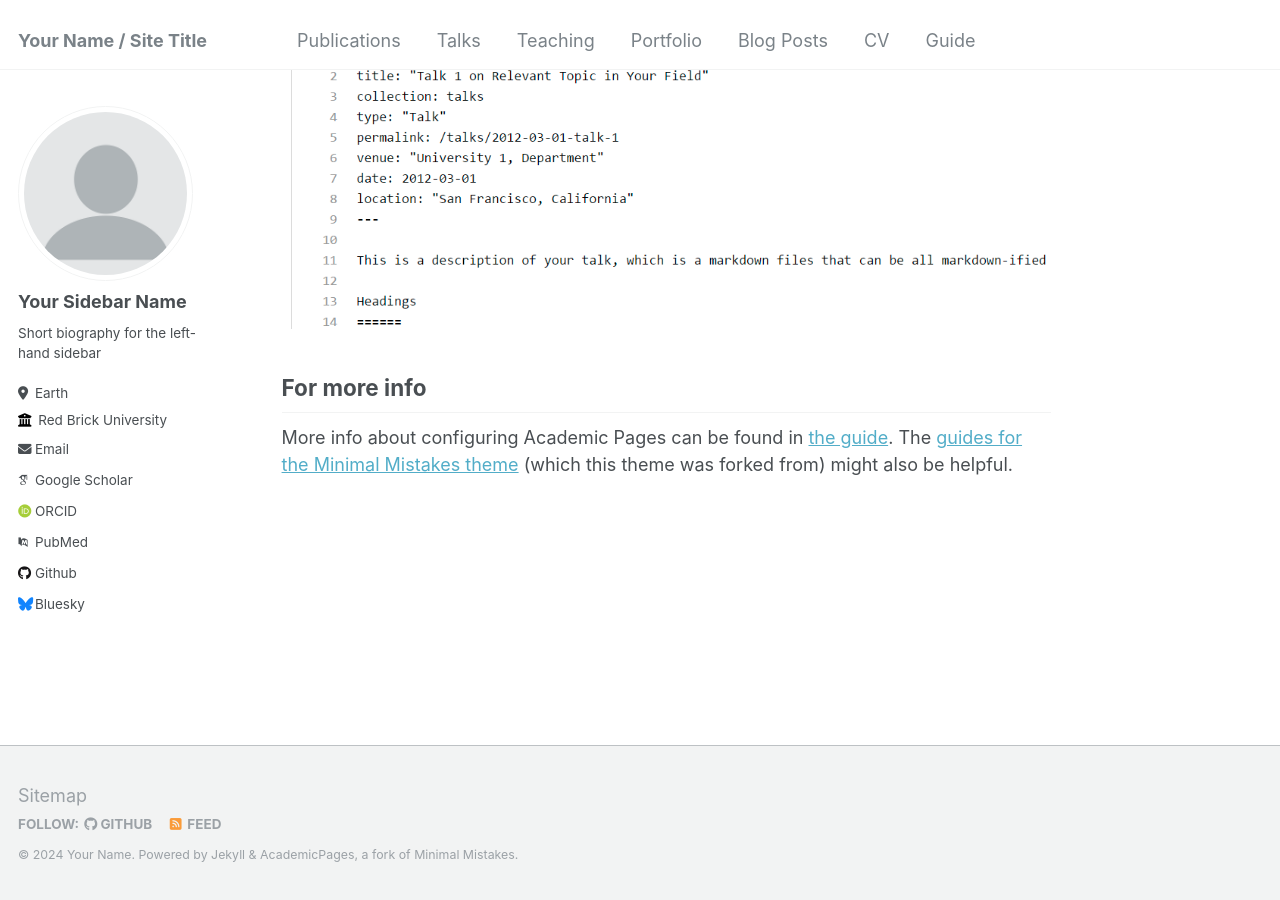
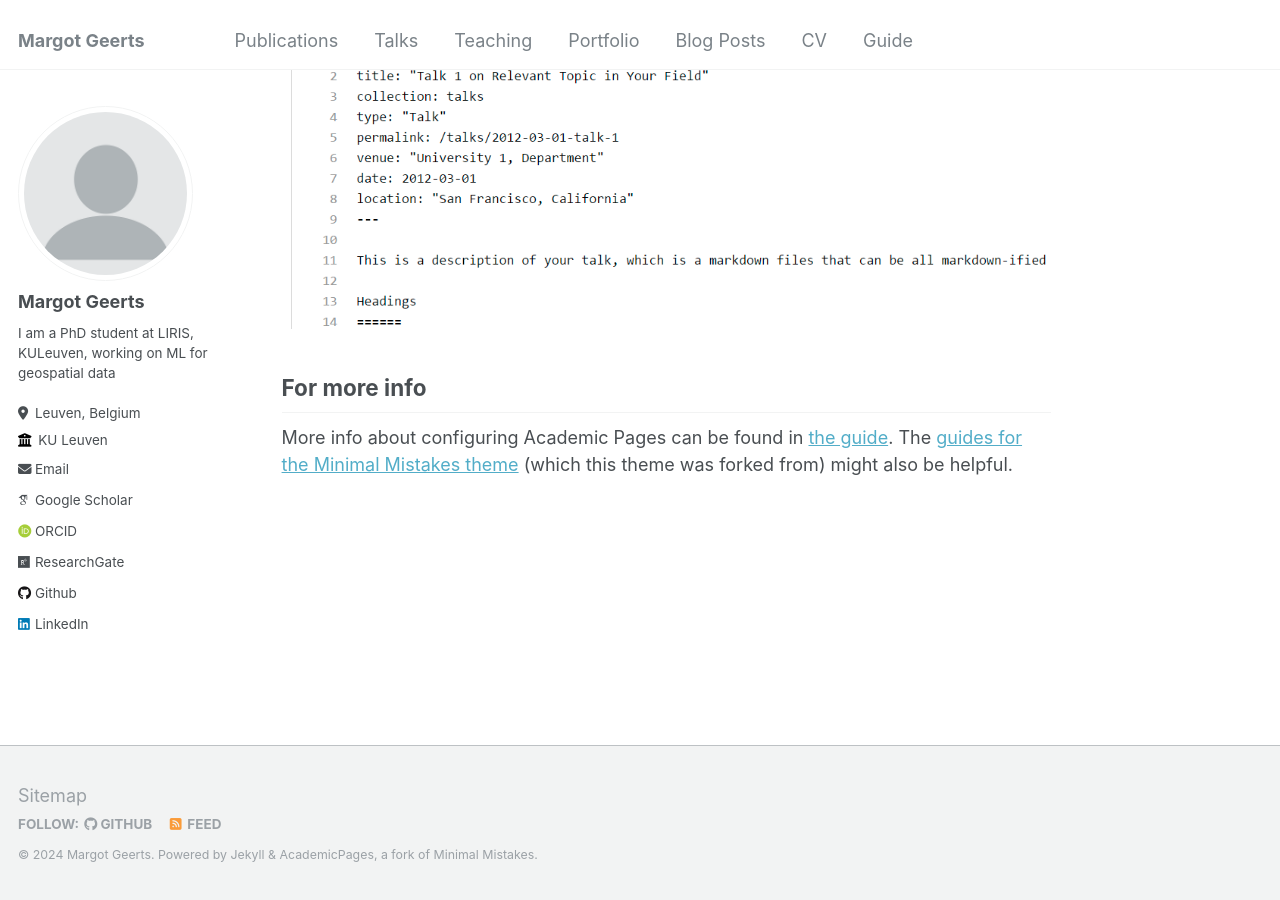
Before and after one commit to margotgeerts/margotgeerts.github.io, a Jekyll site: the page built from _pages/about.md, in a window 1280 px wide and 900 px high, scrolled down 2660 px. Built offline with Jekyll 4.4.1, drawn with Linux system fonts in a browser that asks for light colours; some web fonts are replaced.

Commit message:
Update _config.yml

```diff
--- a/_config.yml
+++ b/_config.yml
@@ -8,13 +8,13 @@
 
 # Basic Site Settings
 locale                   : "en-US"
-title                    : "Your Name / Site Title"
+title                    : "Margot Geerts"
 title_separator          : "-"
-name                     : &name "Your Name"
-description              : &description "personal description"
-url                      : https://academicpages.github.io # the base hostname & protocol for your site e.g. "https://mmistakes.github.io"
+name                     : &name "Margot Geerts"
+description              : &description "Personal website"
+url                      : https://margotgeerts.github.io # the base hostname & protocol for your site e.g. "https://mmistakes.github.io"
 baseurl                  : "" # the subpath of your site, e.g. "/blog"
-repository               : "academicpages/academicpages.github.io"
+repository               : "margotgeerts/margotgeerts.github.io"
 
 # Site Author - The following control what appear as part of the author content on the side bar.
 #               If a field is blank the icon and link will not appear, otherwise it will be shown.
@@ -22,56 +22,25 @@ repository               : "academicpages/academicpages.github.io"
 author:
   # Biographic information
   avatar           : "profile.png"
-  name             : "Your Sidebar Name"
+  name             : "Margot Geerts"
   pronouns         : # example: "she/her"
-  bio              : "Short biography for the left-hand sidebar"
-  location         : "Earth"
-  employer         : "Red Brick University"
+  bio              : "I am a PhD student at LIRIS, KULeuven, working on ML for geospatial data"
+  location         : "Leuven, Belgium"
+  employer         : "KU Leuven"
   uri              : # URL
-  email            : "none@example.org"
+  email            : "margot.geerts@kuleuven.be"
 
   # Academic websites
   arxiv            : # URL - Update with the correct link to your profile
-  googlescholar    : "https://scholar.google.com/citations?user=PS_CX0AAAAAJ"
-  impactstory      : # URL
-  orcid            : "http://orcid.org/yourorcidurl"
-  semantic         : # URL
-  pubmed           : "https://www.ncbi.nlm.nih.gov/pubmed/?term=john+snow"
-  researchgate     : # URL
+  googlescholar    : "https://scholar.google.com/citations?user=hcDBZKEAAAAJ"
+  orcid            : "https://orcid.org/0000-0002-9592-1843"
+  researchgate     : "https://www.researchgate.net/profile/Margot-Geerts"
 
   # Repositories and software development
-  bitbucket        : # Username - Update with your username on the site
-  codepen          : # Username
-  dribbble         : # Username
-  github           : "academicpages"
-  kaggle           : # Username
-  stackoverflow    : # User number or user number and name (i.e., use "1" or "1/jeff-atwood")
+  github           : "margotgeerts"
 
   # Social media
-  bluesky          : "bsky.app" # Replace this with you Bluesky username
-  facebook         : # Username
-  flickr           : # Username
-  foursquare       : # Username
-  goodreads        : # Username
-  google_plus      : # Username
-  keybase          : # Username
-  instagram        : # Username
-  lastfm           : # Username
-  linkedin         : # Username
-  mastodon         : # URL
-  medium           : # URL
-  pinterest        : # Username
-  soundcloud       : # Username
-  steam            : # Username
-  telegram         : # URL
-  tumblr           : # Username
-  twitter          : # Username for X / Twitter
-  vine             : # Username
-  weibo            : # Username
-  wikipedia        : # Username
-  xing             : # Username
-  youtube          : # Username
-  zhihu            : # URL
+  linkedin         : margotgeerts
 
 
 # Site Settings
```
